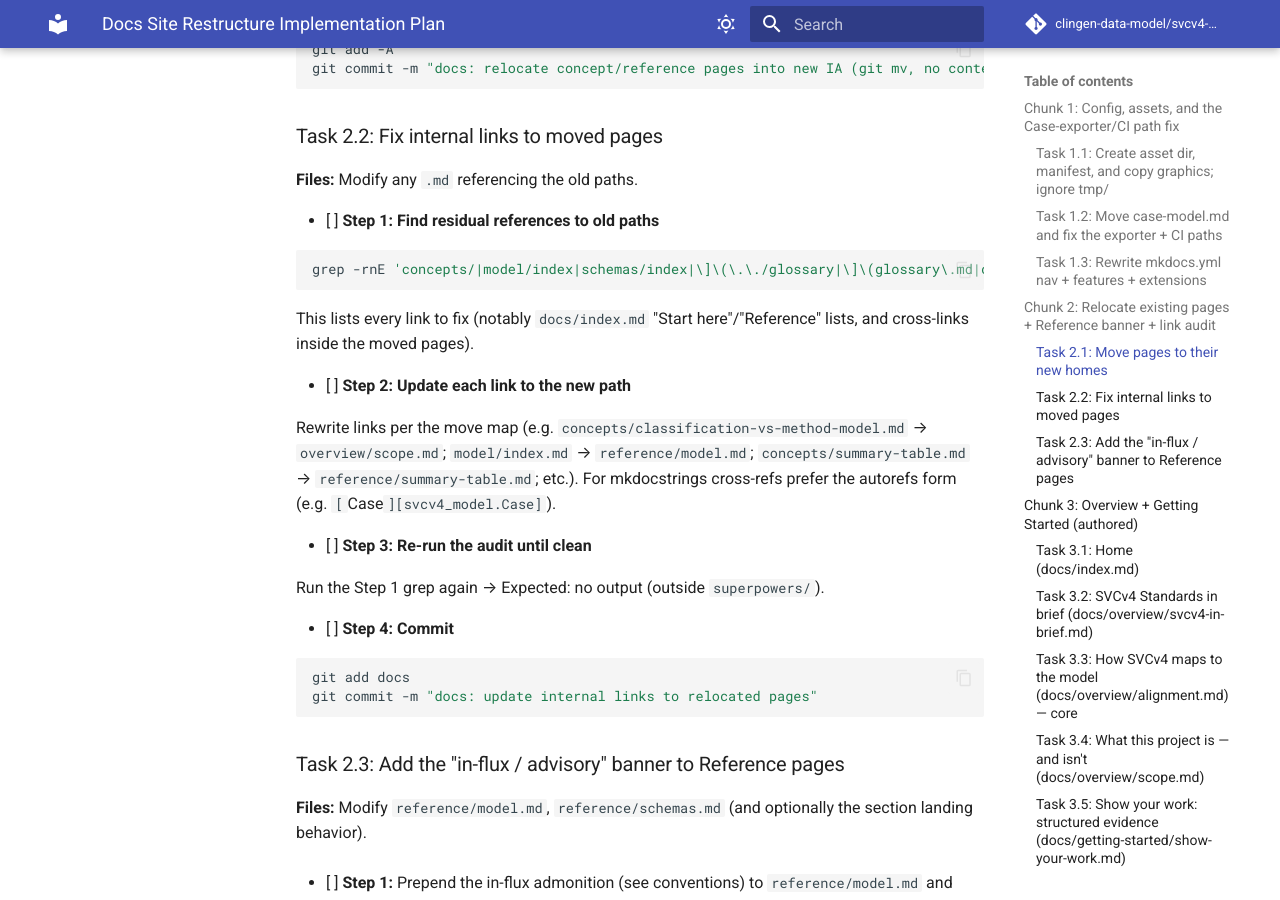
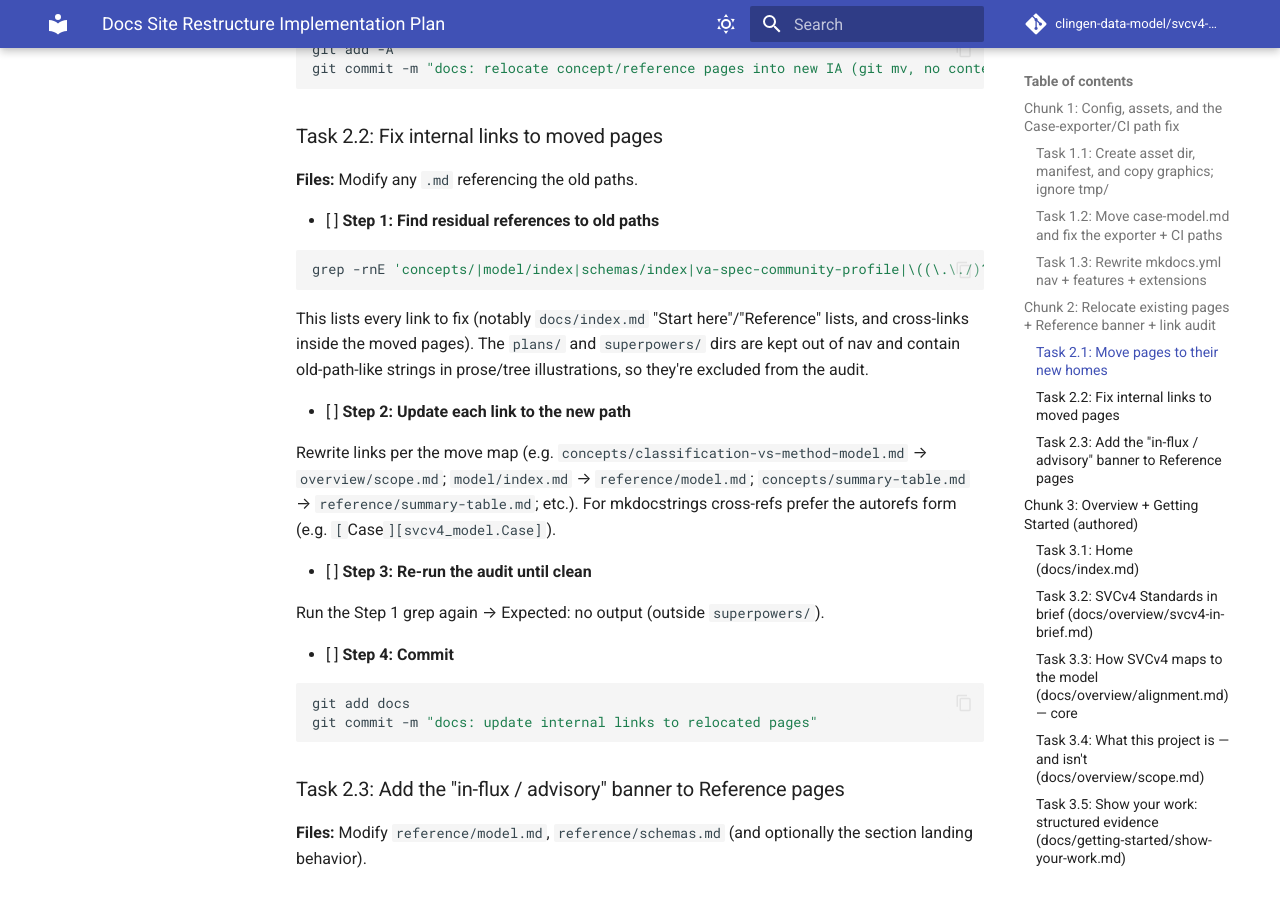
Before and after one commit to clingen-data-model/svcv4-model, an MkDocs documentation site: the page built from docs/superpowers/plans/2026-06-11-docs-restructure.md, in a window 1280 px wide and 900 px high, scrolled down 5603 px. Built offline with MkDocs 1.6.1 and Material for MkDocs 9.7.7, drawn with Linux system fonts in a browser that asks for light colours; comment, search, counter and statistics services are not loaded; some of the changed text lies outside the part shown.

Commit message:
docs: fix plan link-audit greps (exclude plans/, unify pattern); refresh spec base note
Co-Authored-By: Claude Opus 4.8 (1M context) <noreply@anthropic.com>

````diff
--- a/docs/superpowers/plans/2026-06-11-docs-restructure.md
+++ b/docs/superpowers/plans/2026-06-11-docs-restructure.md
@@ -233,9 +233,9 @@ git commit -m "docs: relocate concept/reference pages into new IA (git mv, no co
 - [ ] **Step 1: Find residual references to old paths**
 
 ```bash
-grep -rnE 'concepts/|model/index|schemas/index|\]\(\.\./glossary|\]\(glossary\.md|contributing\.md|gks-interop\.md|cspec-interop\.md' docs --include='*.md' | grep -v superpowers/
+grep -rnE 'concepts/|model/index|schemas/index|va-spec-community-profile|\((\.\./)?(glossary|contributing|gks-interop|cspec-interop)\.md' docs --include='*.md' | grep -vE 'superpowers/|plans/'
 ```
-This lists every link to fix (notably `docs/index.md` "Start here"/"Reference" lists, and cross-links inside the moved pages).
+This lists every link to fix (notably `docs/index.md` "Start here"/"Reference" lists, and cross-links inside the moved pages). The `plans/` and `superpowers/` dirs are kept out of nav and contain old-path-like strings in prose/tree illustrations, so they're excluded from the audit.
 
 - [ ] **Step 2: Update each link to the new path**
 
@@ -350,9 +350,9 @@ Expected: builds clean; the only "not in nav" INFO lines are `superpowers/**` an
 - [ ] **Step 2: Link audit** — no references to old paths remain
 
 ```bash
-grep -rnE 'concepts/|model/index|schemas/index|\(glossary\.md|\(contributing\.md|\(gks-interop\.md|\(cspec-interop\.md' docs --include='*.md' | grep -v superpowers/ || echo "CLEAN"
+grep -rnE 'concepts/|model/index|schemas/index|va-spec-community-profile|\((\.\./)?(glossary|contributing|gks-interop|cspec-interop)\.md' docs --include='*.md' | grep -vE 'superpowers/|plans/' || echo "CLEAN"
 ```
-Expected: `CLEAN`.
+Expected: `CLEAN` (same pattern as the Task 2.2 audit).
 
 - [ ] **Step 3: Schema/docs drift gate (with the new case-model path)**
 
````
Also changed, not shown: docs/superpowers/specs/2026-06-11-docs-restructure-design.md (+1 -1 lines).
